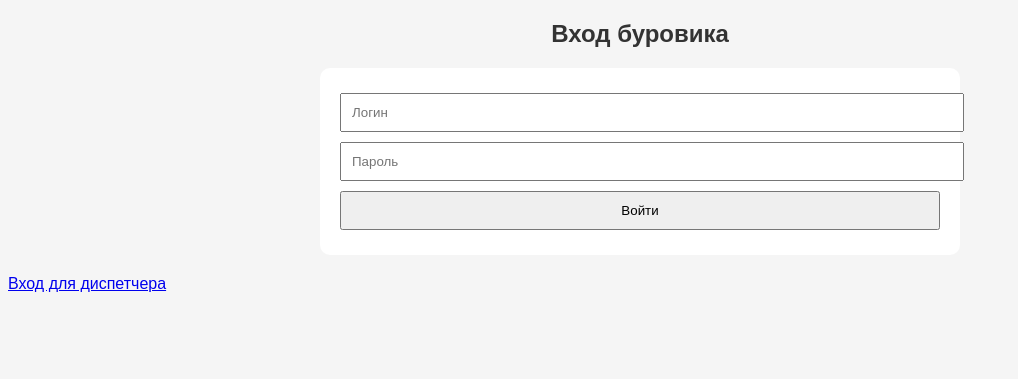
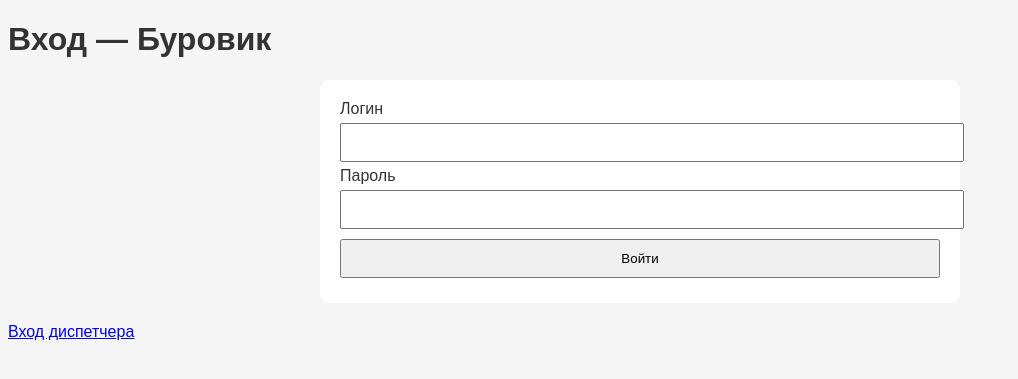
Before and after one commit to Maksat-Sh/bur-report-supabase, a FastAPI app: page /login_worker in a window 1280 px wide. Shown: the top 379 px of the page, without its empty margins (0-1018 px from the left). Run offline with FastAPI, Linux system fonts and the light colour scheme; parts of the project's set-up code (start-up, migrations or seed data) failed here and were passed over.

Commit message:
Update login_worker.html

```diff
--- a/templates/login_worker.html
+++ b/templates/login_worker.html
@@ -1,21 +1,22 @@
-
-<!DOCTYPE html>
-<html lang="ru">
+<!doctype html>
+<html>
 <head>
-    <meta charset="UTF-8">
-    <link rel="stylesheet" href="/static/style.css">
-    <title>Вход — Буровик</title>
+  <meta charset="utf-8" />
+  <title>Вход - Буровик</title>
+  <link rel="stylesheet" href="/static/style.css" />
 </head>
 <body>
-<div class="login-container">
-    <h2>Вход буровика</h2>
-    {% if error %}<p class="error">{{ error }}</p>{% endif %}
-    <form method="post">
-        <input type="text" name="username" placeholder="Логин" required>
-        <input type="password" name="password" placeholder="Пароль" required>
-        <button type="submit">Войти</button>
+  <div class="container">
+    <h1>Вход — Буровик</h1>
+    {% if error %}
+      <div class="error">{{ error }}</div>
+    {% endif %}
+    <form action="/login_worker" method="post" class="form">
+      <label>Логин<br/><input name="username" required/></label>
+      <label>Пароль<br/><input name="password" type="password" required/></label>
+      <button type="submit">Войти</button>
     </form>
-    <a href="/login_dispatcher">Вход для диспетчера</a>
-</div>
+    <p><a href="/login_dispatcher">Вход диспетчера</a></p>
+  </div>
 </body>
 </html>
```
